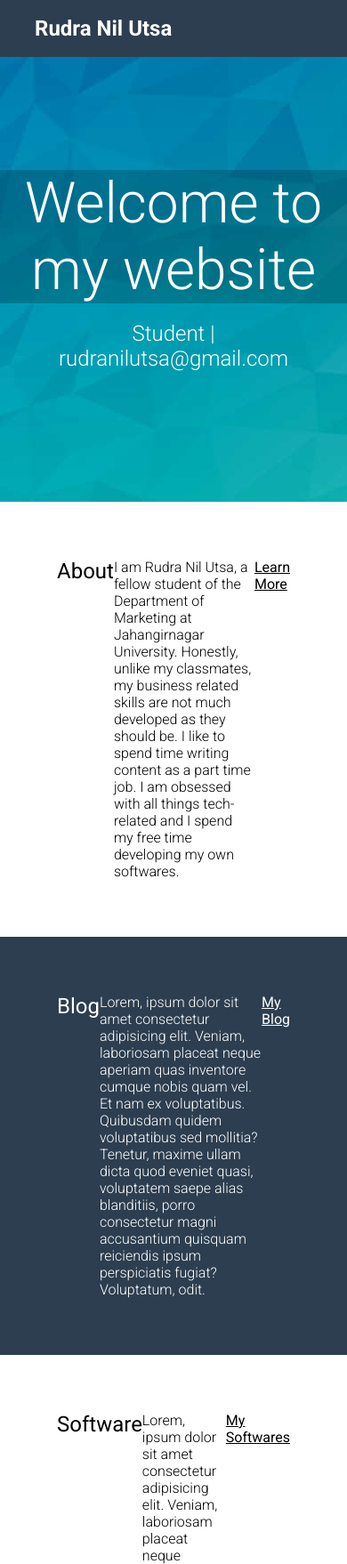
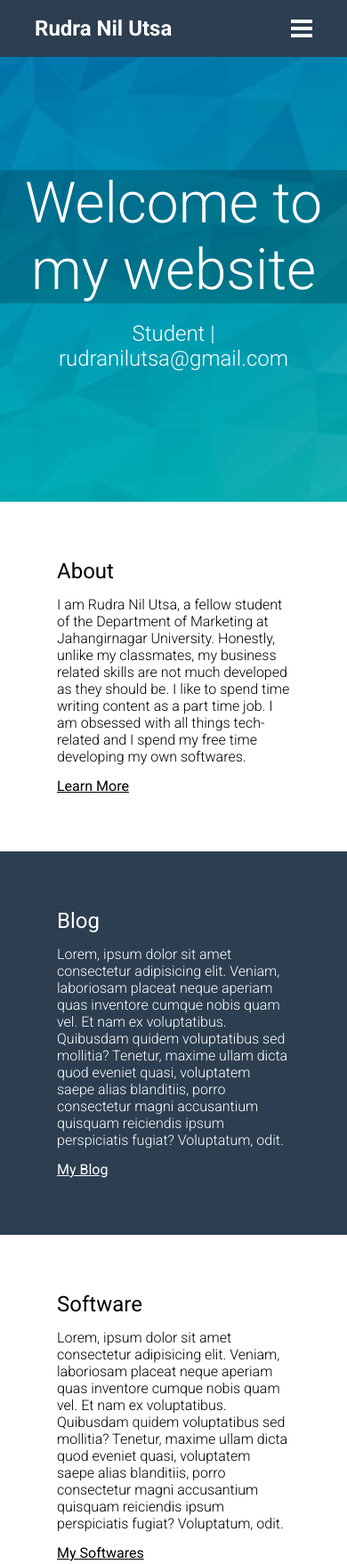
Before and after one commit to safin-sys/rudra, a plain HTML site: page index.html in a window 390 px wide. Shown: the top 1758 px of the page at 89% size. Drawn offline with Linux system fonts and the light colour scheme.

Commit message:
mobile friendly

```diff
--- a/css/style.scss
+++ b/css/style.scss
@@ -131,7 +131,7 @@ footer {
                 margin: 8px 4px;
                 img {
                     height: 18px;
-                    filter: hue-rotate(90%);
+                    filter: invert(1);
                 }
             }
         }
@@ -146,6 +146,7 @@ footer {
                 display: none;
             }
             button {
+                display: block;
                 border: none;
                 background: none;
                 filter: invert(1);
@@ -188,4 +189,24 @@ footer {
             transition: all .2s ease-in-out;
         }
     }
+
+    main {
+        .cards {
+            .card-container {
+                .card-content {
+                    flex-direction: column;
+                    p {
+                        padding: 14px 0;
+                        width: auto;
+                    }
+                }
+            }
+        }
+    }
+
+    footer {
+        .footer-container {
+            flex-direction: column;
+        }
+    }
 }
```
Also changed, not shown: css/style.css, 1 other file.
